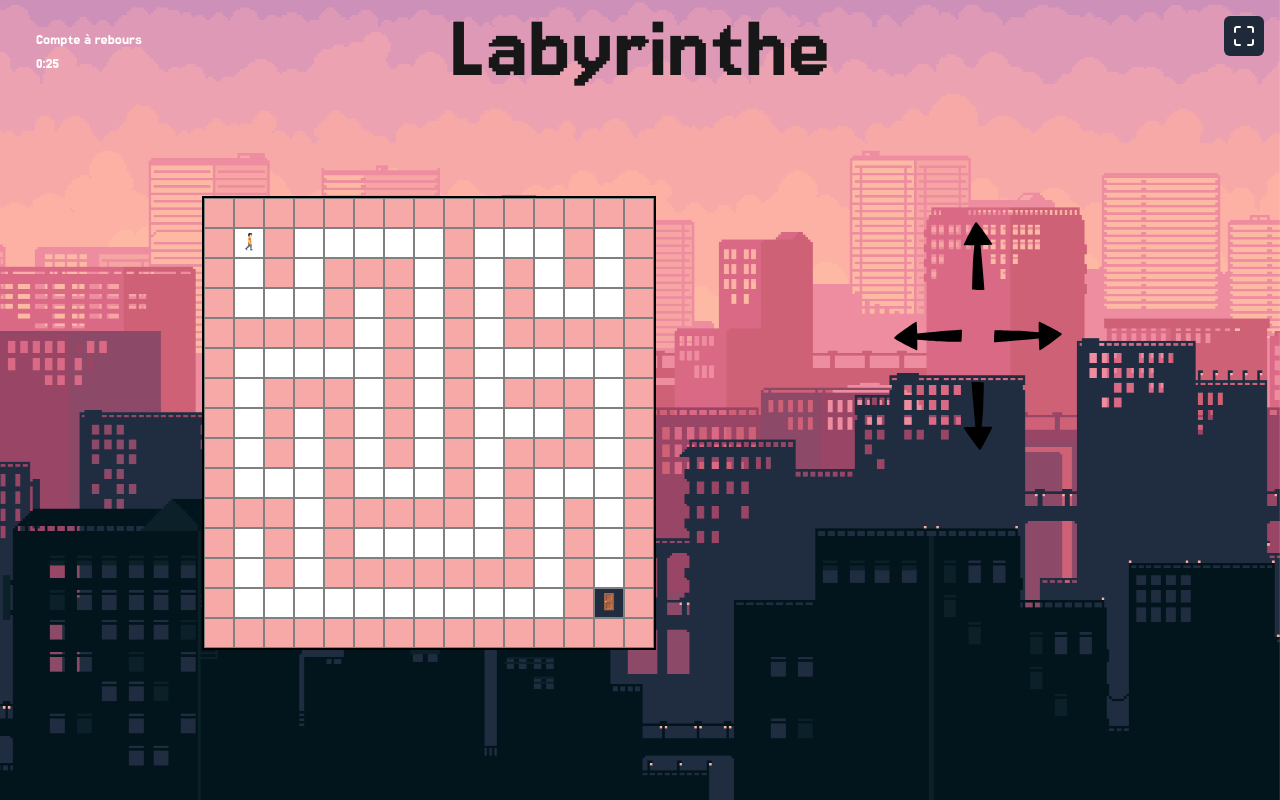
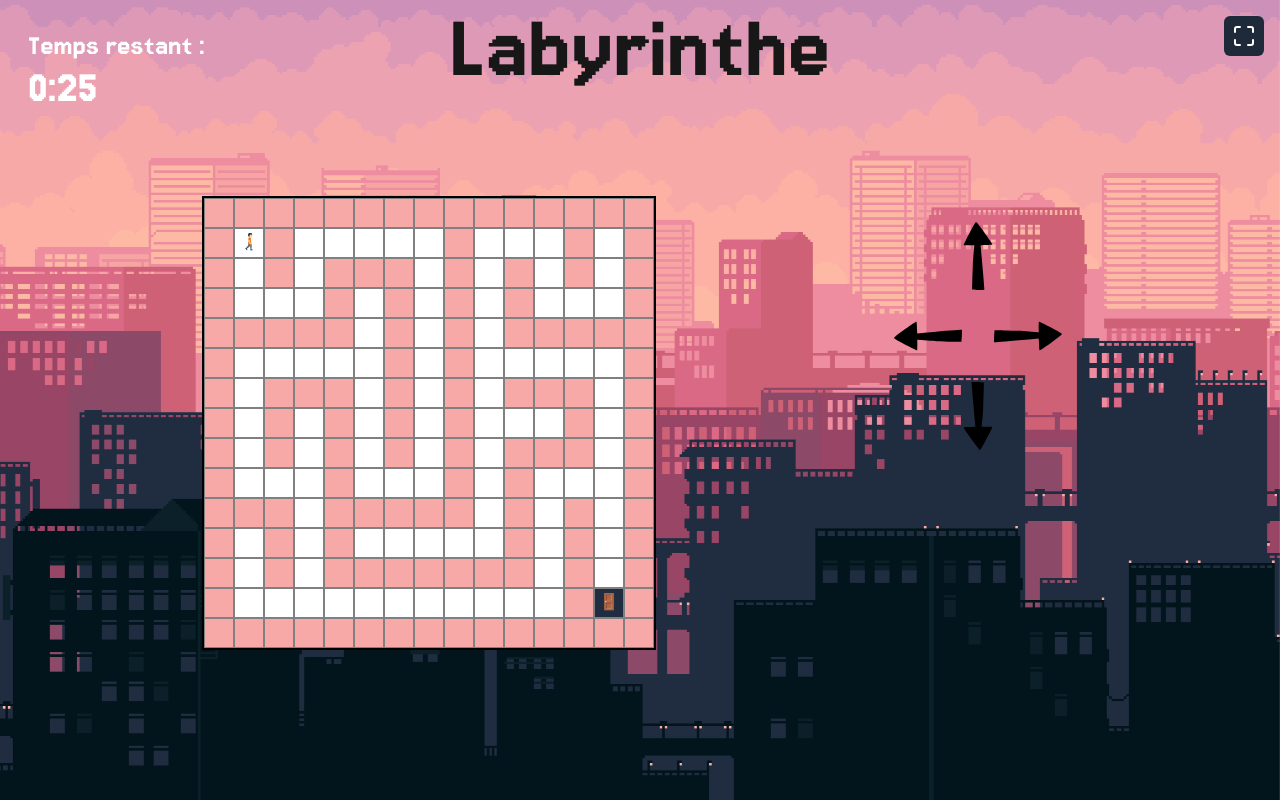
Before and after one commit to Kylian-d-p/prison-of-success, a Next.js app: page /minigames/maze in a window 1280 px wide. Built offline with nearby package versions, Linux system fonts and the light colour scheme.

Commit message:
Amélioration du style du composant de compte à rebours dans le mini-jeu Maze, avec un changement de texte et de mise en page.

```diff
--- a/app/minigames/maze/t/test.tsx
+++ b/app/minigames/maze/t/test.tsx
@@ -25,9 +25,9 @@ const Countdown: React.FC<CountdownProps> = ({ seconds }) => {
   };
 
   return (
-    <div className="fixed top-3 left-5 p-4 bg-transparent text-white text-2.5 xl">
-      <h2>Compte à rebours</h2>
-      <p>{timeLeft > 0 ? formatTime(timeLeft) : window.location.href ="/minigames/maze/fail"}</p>
+    <div className="fixed top-3 left-3 p-4 bg-transparent text-white text-3xl">
+      <h2>Temps restant :</h2>
+      <p className="text-5xl">{timeLeft > 0 ? formatTime(timeLeft) : window.location.href ="/minigames/maze/fail"}</p>
     </div>
   );
 };
```
